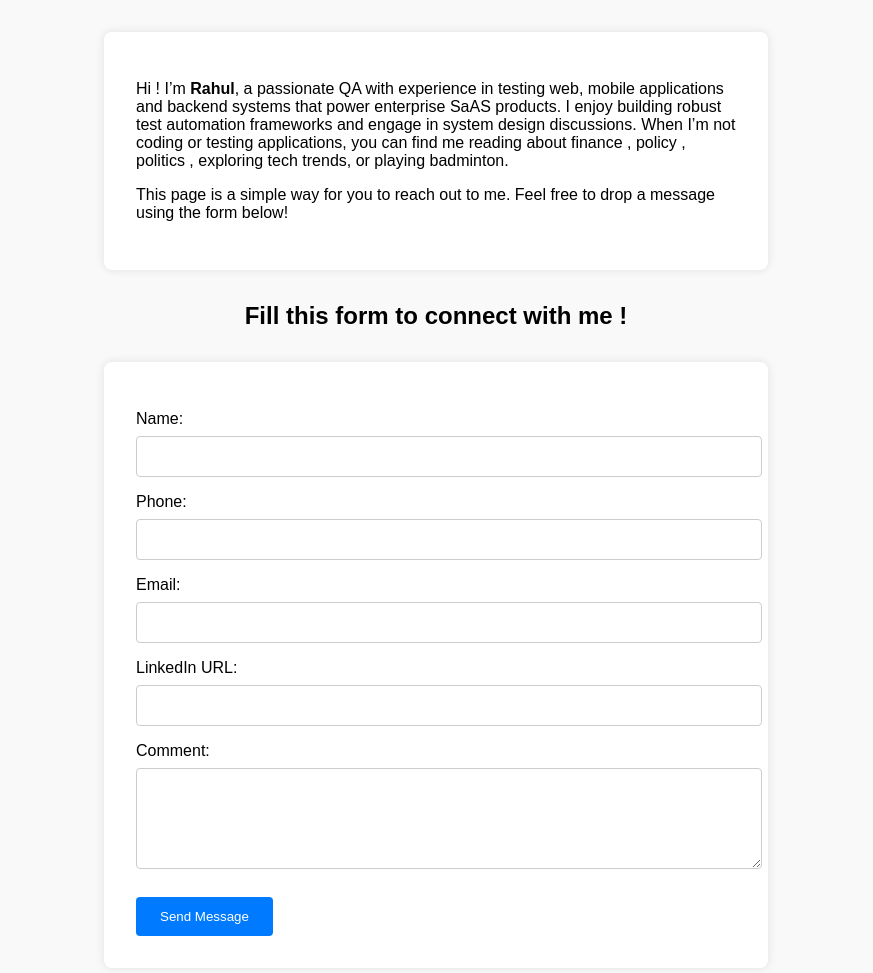
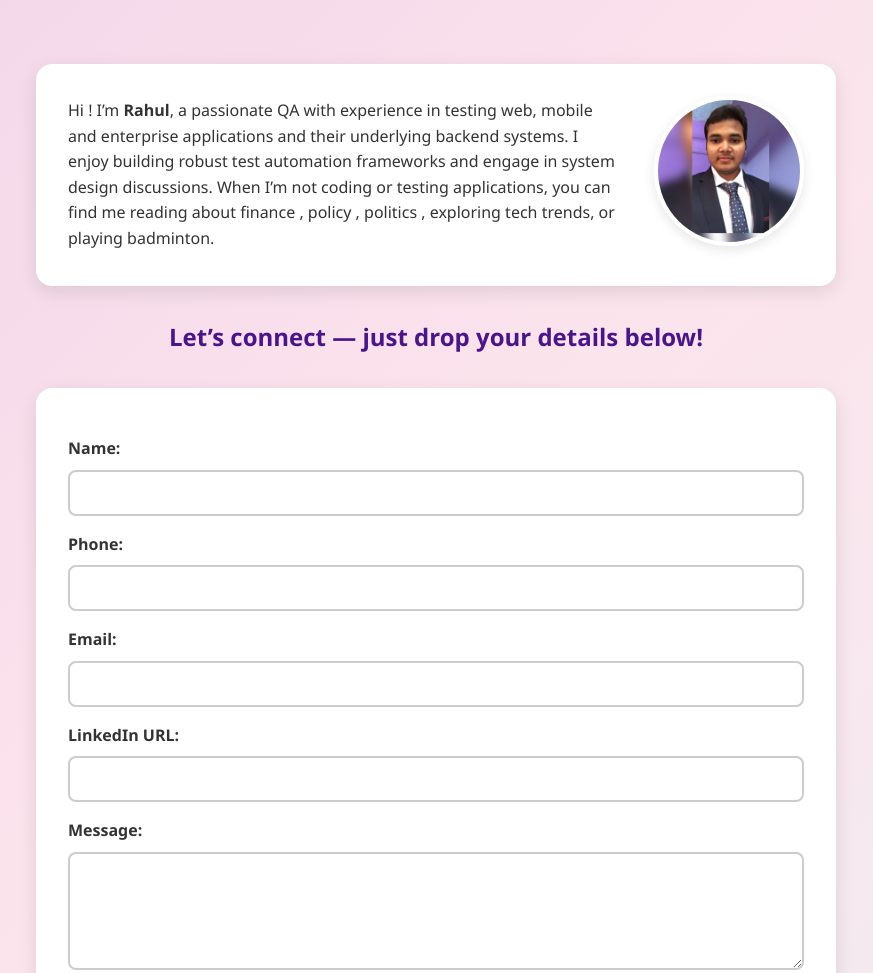
Before and after one commit to rkt7291/connect-website, a plain HTML site: page index.html in a window 1280 px wide. Shown: the top 973 px of the page, without its empty margins (204-1077 px from the left). Drawn offline with Linux system fonts and the light colour scheme.

Commit message:
updated content

```diff
--- a/index.html
+++ b/index.html
@@ -1,65 +1,155 @@
 <!DOCTYPE html>
 <html lang="en">
 <head>
-  <meta charset="UTF-8" />
-  <meta name="viewport" content="width=device-width, initial-scale=1.0"/>
-  <section style="max-width: 600px; margin: 2rem auto; background: #fff; padding: 2rem; border-radius: 8px; box-shadow: 0 0 10px rgba(0,0,0,0.1);">
-  <p>
-    Hi ! I’m <strong>Rahul</strong>, a passionate QA with experience in testing web, mobile applications and backend systems that power enterprise SaAS products.
-    I enjoy building robust test automation frameworks and engage in system design discussions.
-    When I’m not coding or testing applications, you can find me reading about finance , policy , politics ,  exploring tech trends, or playing badminton.
-  </p>
-  <p>
-    This page is a simple way for you to reach out to me. Feel free to drop a message using the form below!
-  </p>
-</section>
-  <title>Connect with Rahul</title>
-  <style>
+    <style>
+    /* Global Reset & Base Styles */
+    * {
+      margin: 0;
+      padding: 0;
+      box-sizing: border-box;
+    }
+
     body {
-      font-family: Arial, sans-serif;
-      margin: 2rem;
-      background: #f9f9f9;
+      font-family: 'Segoe UI', sans-serif;
+      background: linear-gradient(-45deg, #e0f7fa, #fce4ec, #e1bee7, #f8bbd0);
+      background-size: 400% 400%;
+      animation: gradientMove 15s ease infinite;
+      color: #333;
+      padding: 2rem;
+      line-height: 1.6;
     }
-    h1 {
+    @keyframes gradientMove {
+      0% { background-position: 0% 50%; }
+      50% { background-position: 100% 50%; }
+      100% { background-position: 0% 50%; }
+    }
+
+    h1, h2 {
       text-align: center;
+      color: #4a148c;
+      margin-bottom: 1rem;
       font-size: 24px;
     }
-    form {
-      max-width: 600px;
+
+    h2 {
+      color: #006064;
+    }
+
+    section, form {
+      background: white;
+      max-width: 800px;
       margin: 2rem auto;
-      background: white;
       padding: 2rem;
-      border-radius: 8px;
-      box-shadow: 0 0 10px rgba(0,0,0,0.1);
+      border-radius: 16px;
+      box-shadow: 0 6px 18px rgba(0,0,0,0.1);
+      transition: transform 0.3s ease;
     }
+
+    section:hover, form:hover {
+      transform: translateY(-4px);
+    }
+
     label {
       display: block;
       margin-top: 1rem;
+      font-weight: 600;
+      color: #333;
     }
+
     input, textarea {
       width: 100%;
       padding: 0.75rem;
       margin-top: 0.5rem;
-      border: 1px solid #ccc;
-      border-radius: 4px;
+      border: 2px solid #ccc;
+      border-radius: 8px;
+      font-size: 1rem;
+      transition: border-color 0.2s;
     }
+
+    input:focus, textarea:focus {
+      border-color: #4a148c;
+      outline: none;
+    }
+
     button {
       margin-top: 1.5rem;
       padding: 0.75rem 1.5rem;
-      background: #007BFF;
+      background: #4a148c;
       color: white;
       border: none;
-      border-radius: 4px;
+      border-radius: 8px;
+      font-size: 1rem;
       cursor: pointer;
+      transition: background 0.3s ease;
     }
+
     button:hover {
-      background: #0056b3;
+      background: #6a1b9a;
+    }
+    .about-me {
+      display: flex;
+      align-items: center;
+      justify-content: space-between;
+      gap: 2rem;
+      background: white;
+      padding: 2rem;
+      border-radius: 16px;
+      max-width: 800px;
+      margin: 2rem auto;
+      box-shadow: 0 6px 18px rgba(0, 0, 0, 0.1);
+      flex-wrap: wrap; /* ensures responsiveness */
+    }
+
+    .about-text {
+      flex: 1;
+      min-width: 250px;
+    }
+
+    .about-img img {
+      width: 150px;
+      height: 150px;
+      object-fit: cover;
+      border-radius: 50%;
+      border: 4px solid #fff;
+      box-shadow: 0 4px 12px rgba(0, 0, 0, 0.1);
+      transition: transform 0.3s ease;
+    }
+
+    .about-img img:hover {
+      transform: scale(1.05);
+    }
+
+    @media (max-width: 800px) {
+      .about-me {
+        flex-direction: column;
+        text-align: center;
+      }
+
+      .about-img {
+        margin-top: 1rem;
+      }
     }
   </style>
+
+  <meta charset="UTF-8" />
+  <meta name="viewport" content="width=device-width, initial-scale=1.0"/>
+  <section class="about-me">
+    <div class="about-text">
+      <p>
+        Hi ! I’m <strong>Rahul</strong>, a passionate QA with experience in testing web, mobile and enterprise applications and their underlying backend systems.
+        I enjoy building robust test automation frameworks and engage in system design discussions.
+        When I’m not coding or testing applications, you can find me reading about finance , policy , politics ,  exploring tech trends, or playing badminton.
+      </p>
+    </div>
+    <div class="about-img">
+      <img src="profile.jpeg" alt="My Profile Picture" />
+    </div>
+</section>
+  <title>Connect with Rahul</title>
 </head>
 <body>
 
-  <h1>Fill this form to connect with me !</h1>
+  <h1>Let’s connect — just drop your details below!</h1>
   <form action="https://formspree.io/f/xzzgjbvq" method="POST">
     <label for="name">Name:</label>
     <input name="Name" id="name" required>
@@ -73,8 +163,8 @@
     <label for="linkedin">LinkedIn URL:</label>
     <input name="LinkedIn" id="linkedin" type="url" pattern="^https:\/\/(www\.)?linkedin\.com\/.*$">
 
-    <label for="message">Comment:</label>
-    <textarea name="Comment" id="message" rows="5" required></textarea>
+    <label for="message">Message:</label>
+    <textarea name="message" id="message" rows="5" required></textarea>
 
     <button type="submit">Send Message</button>
   </form>
```
Also changed, not shown: profile.jpeg (added).
